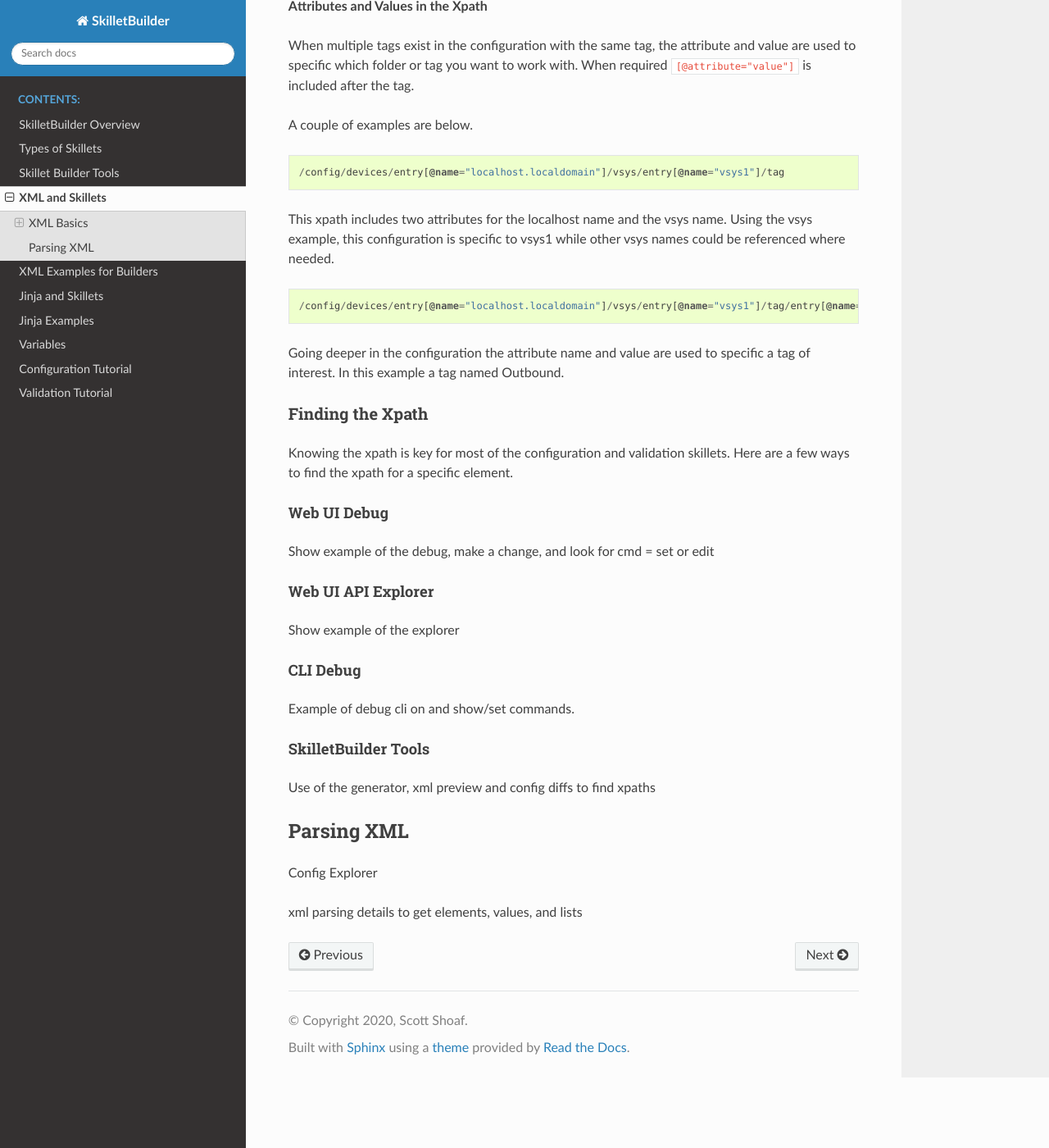
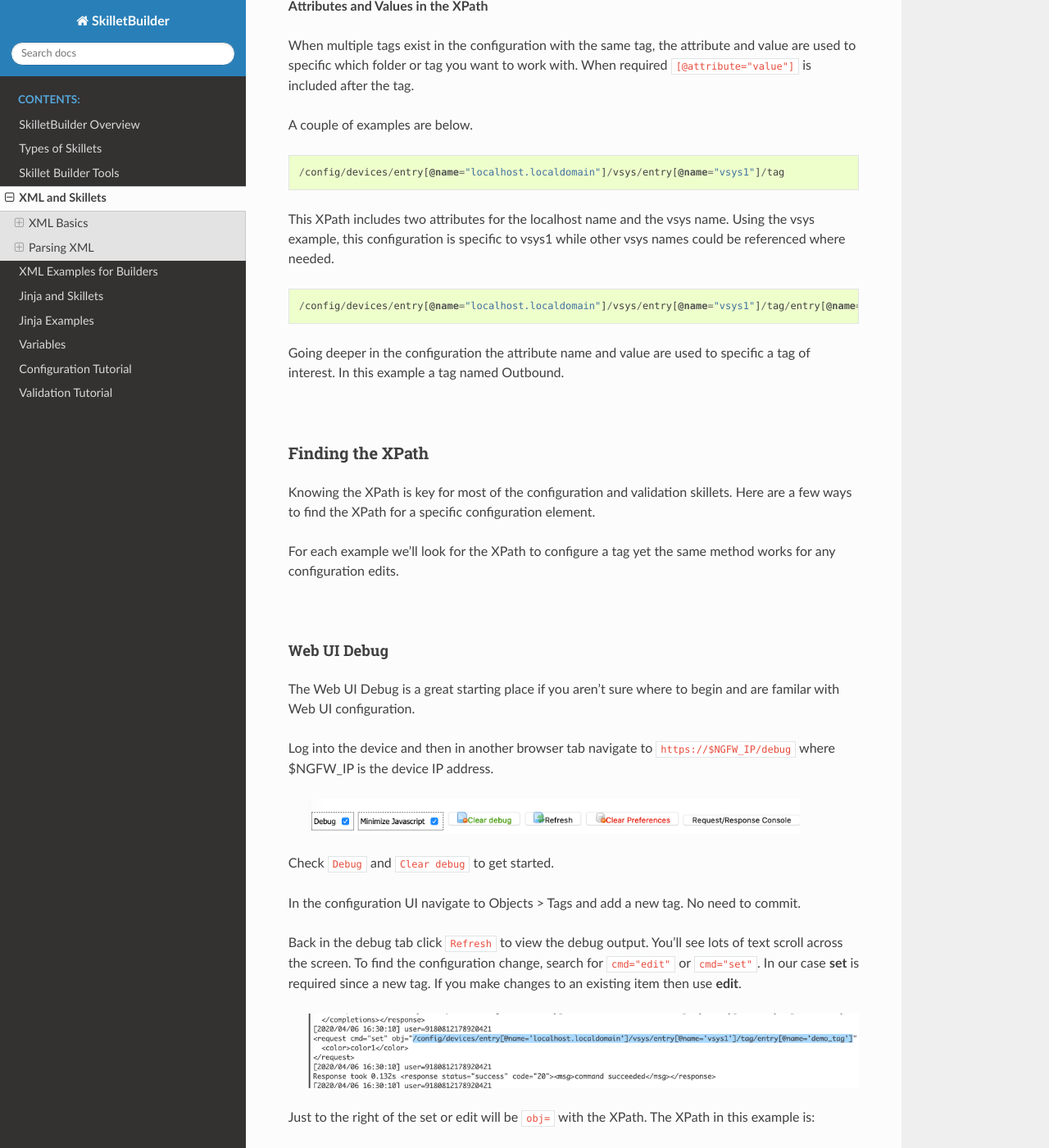
Before and after one commit to PaloAltoNetworks/SkilletBuilder, a Sphinx documentation site: the page built from docs/xml.rst, in a window 1280 px wide and 1400 px high, scrolled down 3178 px. Shown: the whole window at 82% size. Built offline with Sphinx 7.4.7 and the Read the Docs theme 2.0.0, drawn with Linux system fonts in a browser that asks for light colours; some of the changed text lies outside the part shown.

Commit message:
finding the xpath content

```diff
--- a/docs/conf.py
+++ b/docs/conf.py
@@ -32,8 +32,7 @@ master_doc = 'index'
 # Add any Sphinx extension module names here, as strings. They can be
 # extensions coming with Sphinx (named 'sphinx.ext.*') or your custom
 # ones.
-extensions = [
-]
+extensions = ['sphinx.ext.autosectionlabel']
 
 # Add any paths that contain templates here, relative to this directory.
 templates_path = ['_templates']
--- a/docs/xml.rst
+++ b/docs/xml.rst
@@ -67,7 +67,7 @@ Opening mgt-config shows the next level down, users and password-complexity.
 This model of nested tags creates the structure of the configuration data file. The job of skillets is to edit or read this
 data file structure.
 
-Paths and Xpaths
+Paths and XPaths
 ^^^^^^^^^^^^^^^^
 
 Using the same folder model and a Linux prompt view, I can walk through the folder structure.
@@ -102,13 +102,13 @@ only shows the relative folder starting at config. The final path is ``/config/m
 
 The path is just a series of folder names separated by '/'.
 
-Using the same path model for XML and calling it the ``xpath`` (well because it is XML) then you are able to define
+Using the same path model for XML and calling it the ``XPath`` (well because it is XML) then you are able to define
 where in the configuration data you need to make edits or read information using tags instead of folders.
 
-In the XML example above, the user data is kept at ``/config/mgt-config/users``.  So the xpath is just a chain of tags
+In the XML example above, the user data is kept at ``/config/mgt-config/users``.  So the XPath is just a chain of tags
 separated by '/' stating where a piece of data is located in the file.
 
-**Attributes and Values in the Xpath**
+**Attributes and Values in the XPath**
 
 When multiple tags exist in the configuration with the same tag, the attribute and value are used to specific which
 folder or tag you want to work with. When required ``[@attribute="value"]`` is included after the tag.
@@ -119,7 +119,7 @@ A couple of examples are below.
 
     /config/devices/entry[@name="localhost.localdomain"]/vsys/entry[@name="vsys1"]/tag
 
-This xpath includes two attributes for the localhost name and the vsys name. Using the vsys example, this configuration is
+This XPath includes two attributes for the localhost name and the vsys name. Using the vsys example, this configuration is
 specific to vsys1 while other vsys names could be referenced where needed.
 
 ::
@@ -130,39 +130,198 @@ specific to vsys1 while other vsys names could be referenced where needed.
 Going deeper in the configuration the attribute name and value are used to specific a tag of interest. In this example
 a tag named Outbound.
 
+|
 
-Finding the Xpath
+Finding the XPath
 ~~~~~~~~~~~~~~~~~
 
-Knowing the xpath is key for most of the configuration and validation skillets. Here are a few ways to find the xpath
-for a specific element.
+Knowing the XPath is key for most of the configuration and validation skillets. Here are a few ways to find the XPath
+for a specific configuration element.
+
+For each example we'll look for the XPath to configure a tag yet the same method works for any configuration edits.
+
+|
 
 Web UI Debug
 ^^^^^^^^^^^^
 
-Show example of the debug, make a change, and look for cmd = set or edit
+The Web UI Debug is a great starting place if you aren't sure where to begin and are familar with Web UI configuration.
 
-Web UI API Explorer
-^^^^^^^^^^^^^^^^^^^
+Log into the device and then in another browser tab navigate to ``https://$NGFW_IP/debug`` where $NGFW_IP is the
+device IP address.
 
-Show example of the explorer
+  .. image:: images/XML_web_UI_debug.png
+     :width: 600
+
+Check ``Debug`` and ``Clear debug`` to get started.
+
+In the configuration UI navigate to Objects > Tags and add a new tag. No need to commit.
+
+Back in the debug tab click ``Refresh`` to view the debug output. You'll see lots of text scroll across the screen.
+To find the configuration change, search for ``cmd="edit"`` or ``cmd="set"``. In our case **set** is required since a new
+tag. If you make changes to an existing item then use **edit**.
+
+  .. image:: images/XML_web_UI_debug_search.png
+     :width: 800
+
+Just to the right of the set or edit will be ``obj=`` with the XPath. The XPath in this example is:
+
+::
+
+    /config/devices/entry[@name='localhost.localdomain']/vsys/entry[@name='vsys1']/tag/entry[@name='demo_tag']
+
+
+and ignoring the entry for the tag created the XPath for all tags would be:
+
+::
+
+    /config/devices/entry[@name='localhost.localdomain']/vsys/entry[@name='vsys1']/tag
+
+|
+
+Web UI XML API Explorer
+^^^^^^^^^^^^^^^^^^^^^^^
+
+The Web UI XML API Explorer is a web version of the CLI interface designed to view API information.
+
+Log into the device and then in another browser tab navigate to ``https://$NGFW_IP/api`` where $NGFW_IP is the
+device IP address.
+
+  .. image:: images/XML_API_explorer.png
+     :width: 250
+
+Click through to the tag configuration:
+
+    Configuration Commands > devices > entry[@name='localhost.localdomain'] > vsys > entry[@name='vsys1'] > tag
+
+As you click through you'll notice an entry in the XPath window.
+
+  .. image:: images/XML_API_explorer_XPath.png
+     :width: 800
+
+Clicking tag at the end gives the XPath as:
+
+::
+
+    /config/devices/entry[@name='localhost.localdomain']/vsys/entry[@name='vsys1']/tag
+
+|
 
 CLI Debug
 ^^^^^^^^^
 
-Example of debug cli on and show/set commands.
+If you are familiar with the device CLI commands or have commands that aren't found in Web UI this is a preferred option.
+
+Simply enter ``debug cli on``, ``configure``, and ``show tag``.
+
+  .. image:: images/XML_CLI_debug_XPath.png
+     :width: 600
+
+The highlighted text just above the tag configuration gives the XPath as:
+
+::
+
+    /config/devices/entry[@name='localhost.localdomain']/vsys/entry[@name='vsys1']/tag
 
 
-SkilletBuilder Tools
-^^^^^^^^^^^^^^^^^^^^
+To view the tag XML element, enter ``set cli config-output xml`` in operation mode and enter ``show tag`` in configure mode.
+This switches the config view from json to XML.
 
-Use of the generator, xml preview and config diffs to find xpaths
+|
 
+Skillet Generator
+^^^^^^^^^^^^^^^^^
 
+This option uses the generator to output one or more XPaths based on configuration changes between two files.
+
+To use the Skillet Generator see the :ref:`Generate a Skillet` documentation.
+
+Save a baseline configuration, add a tag, and export the candidate configuration. Use as the two files in the generator.
+
+  .. image:: images/XML_skillet_generator_XPath.png
+     :width: 600
+
+The output snippet includes the XPath:
+
+::
+
+    /config/devices/entry[@name='localhost.localdomain']/vsys/entry[@name='vsys1']/tag
+
+|
 
 Parsing XML
 -----------
 
-Config Explorer
+The primary requirements for creating configuration skillets is to know the XPath and associated XML element.
+For other types of skillets such as validations and REST, more extensive XML skills are needed to parse XML data.
 
-xml parsing details to get elements, values, and lists
+Parsing XML uses the XPath and various syntax options to generate output including:
+
+    * XML elements
+    * a specific value
+    * lists of values
+
+This output is used in various ways in tests, pulldown menu options, or input to other skillets.
+
+The :ref:`Configuration Explorer Tool` will be used to view XML parsing outputs.
+
+Getting an XML Element
+~~~~~~~~~~~~~~~~~~~~~~
+
+The simplest parsing simply returns an XML Element.
+
+Using the XPath from the examples above
+
+::
+
+    /config/devices/entry[@name='localhost.localdomain']/vsys/entry[@name='vsys1']/tag
+
+the output from the explorer shows the tag XML elements along with a json snippet.
+
+  .. image:: images/XML_explorer_element.png
+     :width: 600
+
+This entry has 3 tags: block_list, tag name, and demo_tag.
+
+Getting a List based on Attribute Name
+~~~~~~~~~~~~~~~~~~~~~~~~~~~~~~~~~~~~~~
+
+This parsing example will return a list of tag names by appending the XPath with ``/entry/@name`` where entry is
+the tag of interest and name is the attribute name.
+
+The new XPath to query is
+
+::
+
+    /config/devices/entry[@name='localhost.localdomain']/vsys/entry[@name='vsys1']/tag/entry/@name
+
+and the output is now a list of items, the tag names.
+
+  .. image:: images/XML_explorer_list_of_names.png
+     :width: 600
+
+Getting a List based on a Text Value
+~~~~~~~~~~~~~~~~~~~~~~~~~~~~~~~~~~~~
+
+Building on the example, filters can be used to limit the output.
+
+The new XPath to query is
+
+::
+
+    /config/devices/entry[@name='localhost.localdomain']/vsys/entry[@name='vsys1']/tag//color[text()='color1']/../@name
+
+and the output is now a list of items, the tag names with color1.
+
+  .. image:: images/XML_explorer_filter_text.png
+     :width: 600
+
+Let's break this down.
+
+    * The ``//`` after tag is used to skip levels of the xpath, especially when we have multiple tag attribute names and values
+
+    * The ``color[text()='color1']`` goes down to the color tag level and gets all elements with text value = color1
+
+    * The ``/../@name`` used the double dot notation to go up one level in the tree where 'entry' is based and get the names
+
+So we exclude the demo_tag with color6 and only show the names of the other two tags.
```
Also changed, not shown: docs/builder_tools.rst (+22 -21 lines), docs/images/XML_API_explorer.png (added), docs/images/XML_API_explorer_XPath.png (added), docs/images/XML_CLI_debug_xpath.png (added), docs/images/XML_explorer_element.png (added), docs/images/XML_explorer_filter_text.png (added), docs/images/XML_explorer_list_of_names.png (added), docs/images/XML_skillet_generator_xpath.png (added), docs/images/XML_web_UI_debug.png (added), docs/images/XML_web_UI_debug_search.png (added), 2 other files.
